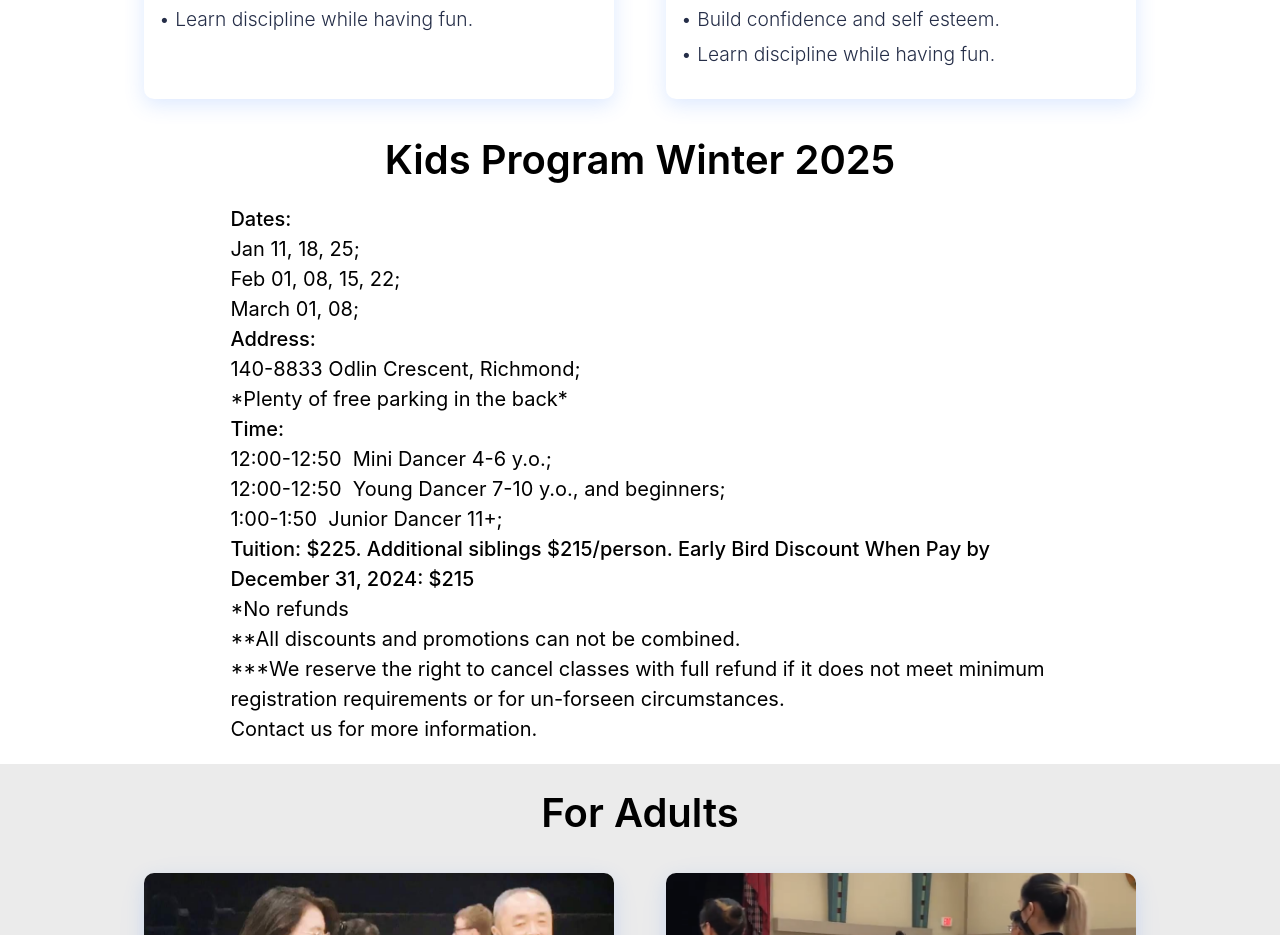
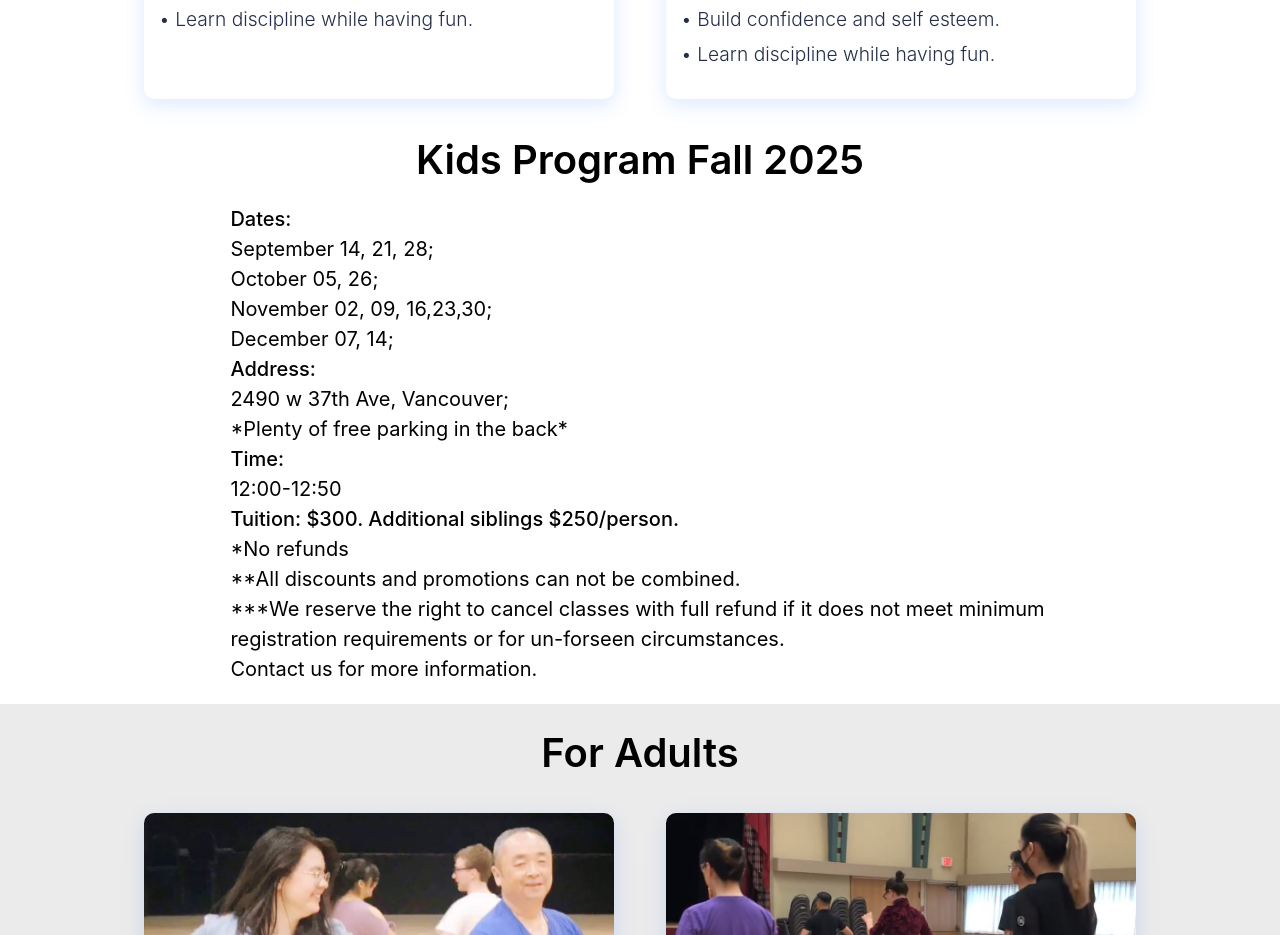
Before and after one commit to GrantLi1012/tg-dancesport, a React (Create React App) app: page /classes in a window 1280 px wide. Shown: the part 1480-2415 px from the top of the page. Built offline with nearby package versions, Linux system fonts and the light colour scheme.

Commit message:
Update Classes.js

```diff
--- a/src/view/Classes/Classes.js
+++ b/src/view/Classes/Classes.js
@@ -102,22 +102,22 @@ const Classes = () => {
                     })}
                 </div>
                 <div className='classes-subtitle'>
-                    Kids Program Winter 2025
+                    Kids Program Fall 2025
                 </div>
                 <div className='classes-text'>
                     <div style={{fontWeight:500}}>Dates:</div>
-                    <div>Jan 11, 18, 25;</div>
-                    <div>Feb 01, 08, 15, 22;</div>
-                    <div>March 01, 08;</div>
-                    <div></div>
+                    <div>September 14, 21, 28;</div>
+                    <div>October 05, 26;</div>
+                    <div>November 02, 09, 16,23,30;</div>
+                    <div>December 07, 14;</div>
                     <div style={{fontWeight:500}}>Address:</div>
-                    <div>140-8833 Odlin Crescent, Richmond;</div>
+                    <div>2490 w 37th Ave, Vancouver;</div>
                     <div>*Plenty of free parking in the back*</div>
                     <div style={{fontWeight:500}}>Time:</div>
-                    <div>12:00-12:50  Mini Dancer 4-6 y.o.;</div>
-                    <div>12:00-12:50  Young Dancer 7-10 y.o., and beginners;</div>
-                    <div>1:00-1:50  Junior Dancer 11+;</div>
-                    <div style={{fontWeight:500}}>Tuition: $225. Additional siblings $215/person. Early Bird Discount When Pay by December 31, 2024: $215</div>
+                    <div>12:00-12:50</div>
+                    <div></div>
+                    <div></div>
+                    <div style={{fontWeight:500}}>Tuition: $300. Additional siblings $250/person.</div>
 
                     <div>*No refunds </div>
                     <div>**All discounts and promotions can not be combined.</div>
```
